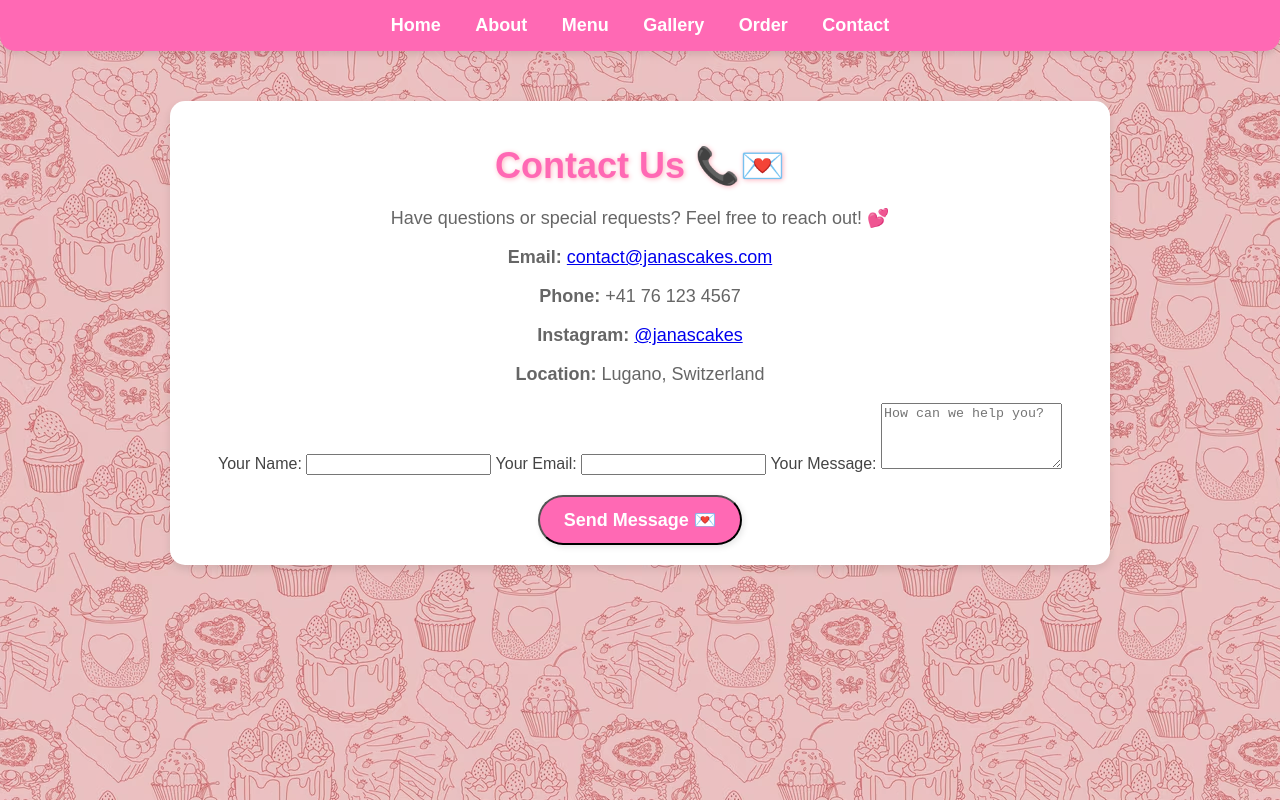
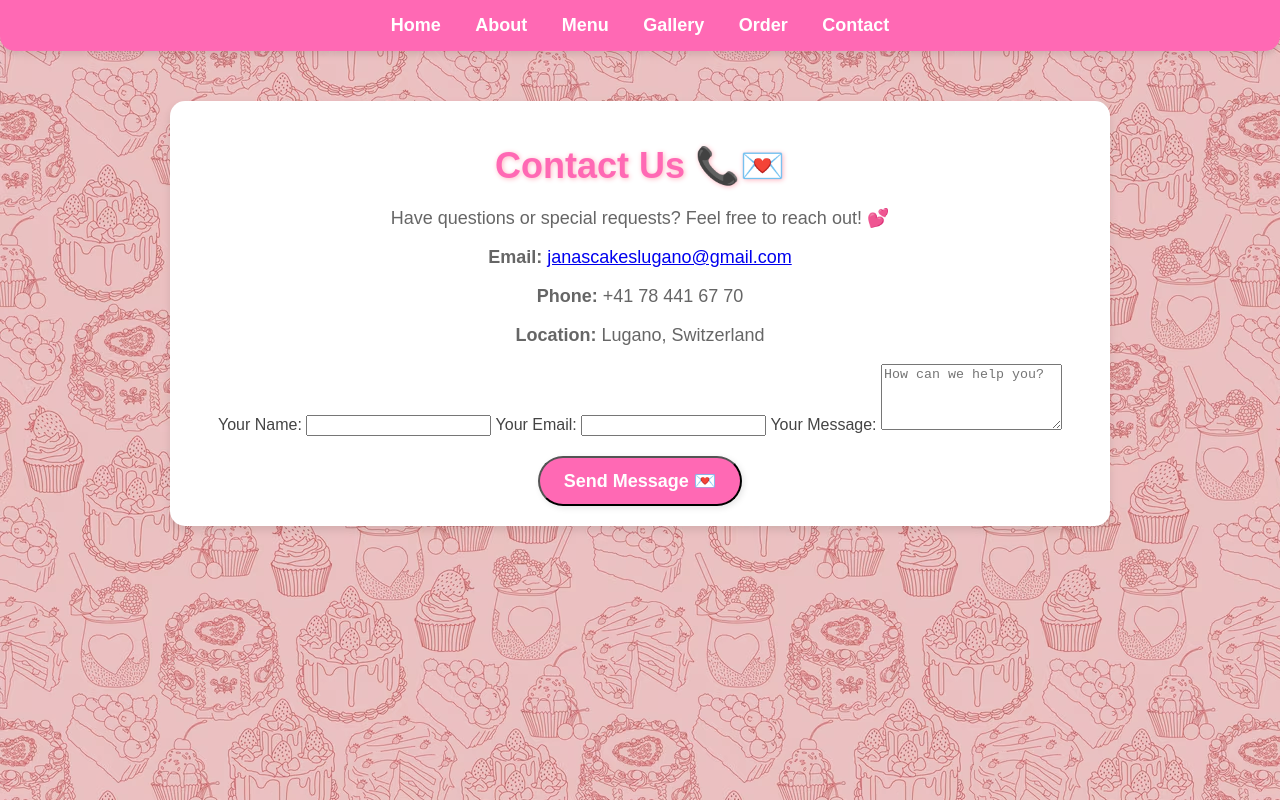
Before and after one commit to janascakes/janas-cakes, a plain HTML site: page contact.html in a window 1280 px wide. Drawn offline with Linux system fonts and the light colour scheme.

Commit message:
Update contact.html

```diff
--- a/contact.html
+++ b/contact.html
@@ -20,9 +20,9 @@
         <p>Have questions or special requests? Feel free to reach out! 💕</p>
 
         <div class="contact-info">
-            <p><strong>Email:</strong> <a href="mailto:contact@janascakes.com">contact@janascakes.com</a></p>
-            <p><strong>Phone:</strong> +41 76 123 4567</p>
-            <p><strong>Instagram:</strong> <a href="https://instagram.com/janascakes" target="_blank">@janascakes</a></p>
+            <p><strong>Email:</strong> <a href="mailto:janascakeslugano@gmail.com">janascakeslugano@gmail.com</a></p>
+            <p><strong>Phone:</strong> +41 78 441 67 70</p>
+       <!--     <p><strong>Instagram:</strong> <a href="https://instagram.com/janascakes" target="_blank">@janascakes</a></p> -->
             <p><strong>Location:</strong> Lugano, Switzerland</p>
         </div>
 
```
